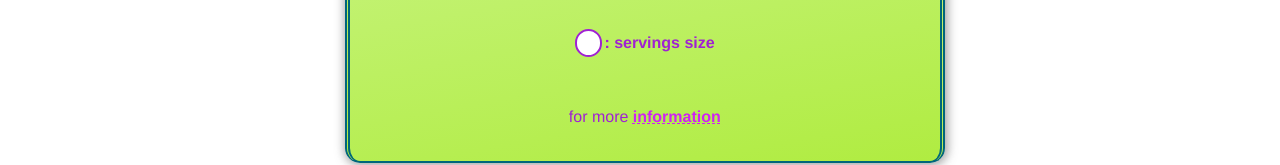
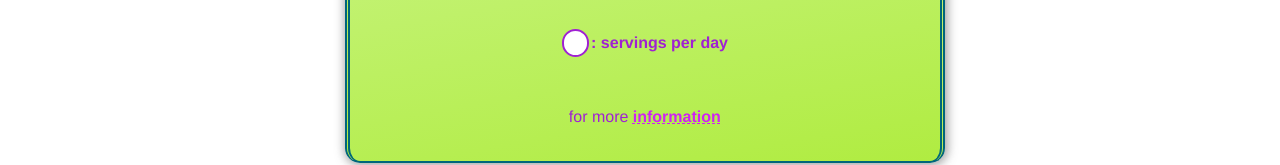
Before and after one commit to KoyukiSama/frontEndProjects, a plain HTML site: page projects/TributePage/index.html in a window 1280 px wide. Shown: the part 2586-2751 px from the top of the page. Drawn offline with Linux system fonts and the light colour scheme.

Commit message:
changed tributepage's html in daily dozen, the serving size to servings per day.

```diff
--- a/projects/TributePage/index.html
+++ b/projects/TributePage/index.html
@@ -222,7 +222,7 @@ All speaking fees and proceeds Dr. Greger receives from the sale of his books an
           </div>
         </div>
       </div>
-      <legend><div class="dailyd-ball"></div><p>: servings size</p></legend>
+      <legend><div class="dailyd-ball"></div><p>: servings per day</p></legend>
       <p class="link">for more <a href="https://nutritionfacts.org/daily-dozen/" itlte="daily dozen site">information</a></p>
     </section>
 
```
